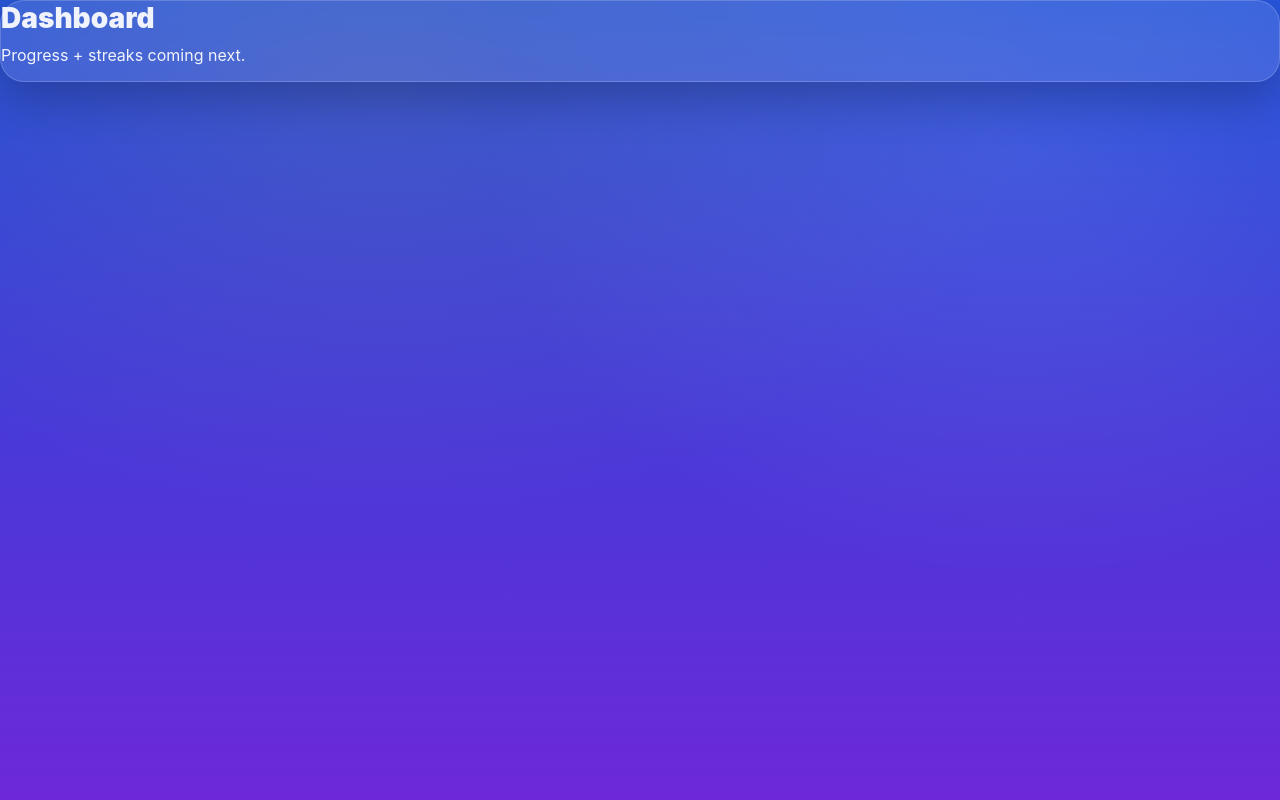
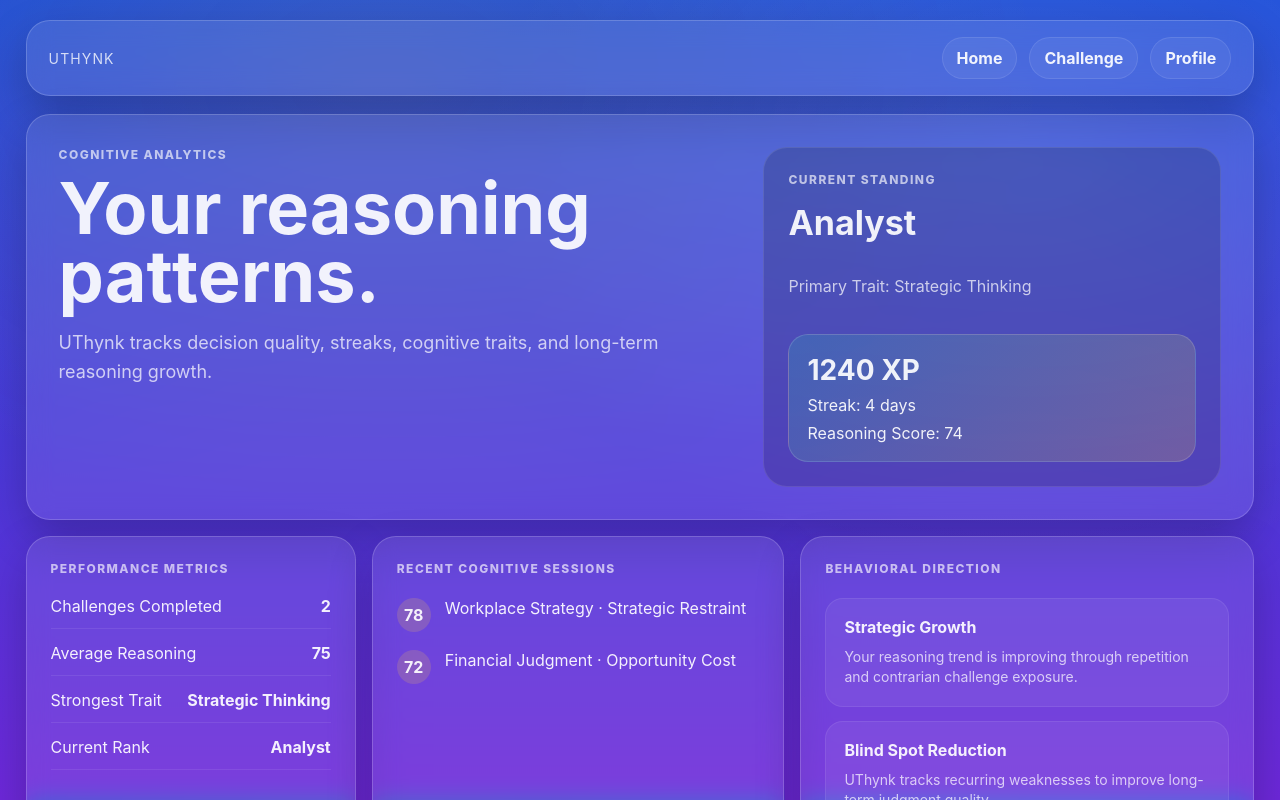
Before and after one commit to nfc3-1/UTHYNK-BETA-2.0, a Next.js app: page /dashboard in a window 1280 px wide. Shown: the top 800 px of the page. Built offline with nearby package versions, Linux system fonts and the light colour scheme; no server answers.

Commit message:
Build cognitive analytics dashboard UI

```diff
--- a/app/dashboard/page.tsx
+++ b/app/dashboard/page.tsx
@@ -1,10 +1,155 @@
+"use client";
+
+import Link from "next/link";
+import { useEffect, useState } from "react";
+
+const STORAGE_KEY = "uthynk-profile";
+
 export default function DashboardPage() {
+  const [data, setData] = useState<any>(null);
+
+  useEffect(() => {
+    async function loadDashboard() {
+      const stored = localStorage.getItem(STORAGE_KEY);
+
+      if (!stored) {
+        const res = await fetch("/api/dashboard");
+        const json = await res.json();
+        setData(json);
+        return;
+      }
+
+      const profile = JSON.parse(stored);
+
+      const res = await fetch(`/api/dashboard?userId=${profile.id}`);
+      const json = await res.json();
+      setData(json);
+    }
+
+    loadDashboard();
+  }, []);
+
+  const profile = data?.profile;
+  const sessions = data?.sessions || [];
+
   return (
-    <main className="ppShell">
-      <div className="card p-20">
-        <h1 style={{ fontSize: 28, fontWeight: 900, margin: 0 }}>Dashboard</h1>
-        <p className="smallMuted" style={{ marginTop: 10 }}>Progress + streaks coming next.</p>
-      </div>
+    <main className="appShell">
+      <header className="appTop card">
+        <Link href="/" className="appBrandText">
+          UThynk
+        </Link>
+
+        <nav className="appNav">
+          <Link href="/">Home</Link>
+          <Link href="/reasoning">Challenge</Link>
+          <Link href="/profile">Profile</Link>
+        </nav>
+      </header>
+
+      <section className="appHero card" style={{ marginTop: 18 }}>
+        <div className="heroCopy">
+          <div className="eyebrow">Cognitive Analytics</div>
+          <h1>Your reasoning patterns.</h1>
+          <p>
+            UThynk tracks decision quality, streaks, cognitive traits, and long-term reasoning growth.
+          </p>
+        </div>
+
+        <div className="challengePreview">
+          <div className="panelLabel">Current Standing</div>
+
+          <h2>{profile?.rank || "Observer"}</h2>
+
+          <p>
+            Primary Trait: {profile?.primary_trait || "Analytical"}
+          </p>
+
+          <div className="rewardCard">
+            <strong>{profile?.xp || 0} XP</strong>
+            <span>Streak: {profile?.streak || 0} days</span>
+            <span>Reasoning Score: {profile?.reasoning_score || 70}</span>
+          </div>
+        </div>
+      </section>
+
+      <section className="appGrid">
+        <aside className="card statPanel">
+          <div className="panelLabel">Performance Metrics</div>
+
+          <div className="statList">
+            <div className="statItem">
+              <span>Challenges Completed</span>
+              <strong>{sessions.length}</strong>
+            </div>
+
+            <div className="statItem">
+              <span>Average Reasoning</span>
+              <strong>
+                {sessions.length
+                  ? Math.round(
+                      sessions.reduce(
+                        (sum: number, s: any) => sum + (s.reasoning_score || 0),
+                        0
+                      ) / sessions.length
+                    )
+                  : 70}
+              </strong>
+            </div>
+
+            <div className="statItem">
+              <span>Strongest Trait</span>
+              <strong>{profile?.primary_trait || "Analytical"}</strong>
+            </div>
+
+            <div className="statItem">
+              <span>Current Rank</span>
+              <strong>{profile?.rank || "Observer"}</strong>
+            </div>
+          </div>
+        </aside>
+
+        <section className="card methodPanel">
+          <div className="panelLabel">Recent Cognitive Sessions</div>
+
+          <div className="methodSteps">
+            {sessions.map((session: any) => (
+              <div key={session.id}>
+                <strong>{session.reasoning_score}</strong>
+                <span>
+                  {session.challenge_category} · {session.trait_detected}
+                </span>
+              </div>
+            ))}
+          </div>
+        </section>
+
+        <section className="card focusPanel">
+          <div className="panelLabel">Behavioral Direction</div>
+
+          <div className="focusGrid" style={{ gridTemplateColumns: "1fr" }}>
+            <div className="focusCard">
+              <strong>Strategic Growth</strong>
+              <span>
+                Your reasoning trend is improving through repetition and contrarian challenge exposure.
+              </span>
+            </div>
+
+            <div className="focusCard">
+              <strong>Blind Spot Reduction</strong>
+              <span>
+                UThynk tracks recurring weaknesses to improve long-term judgment quality.
+              </span>
+            </div>
+
+            <div className="focusCard">
+              <strong>Cognitive Identity</strong>
+              <span>
+                Your progression is building a persistent reasoning profile over time.
+              </span>
+            </div>
+          </div>
+        </section>
+      </section>
     </main>
   );
 }
```
